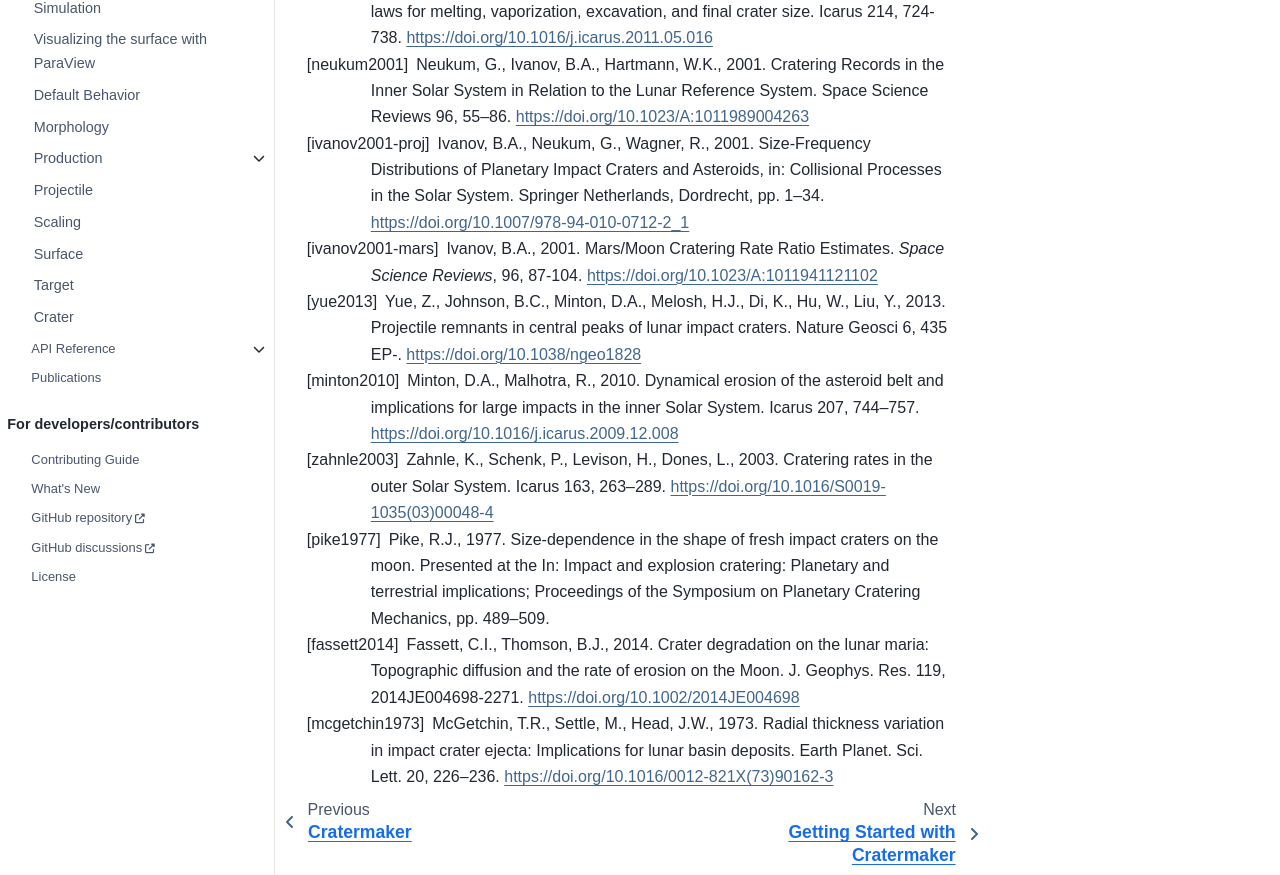
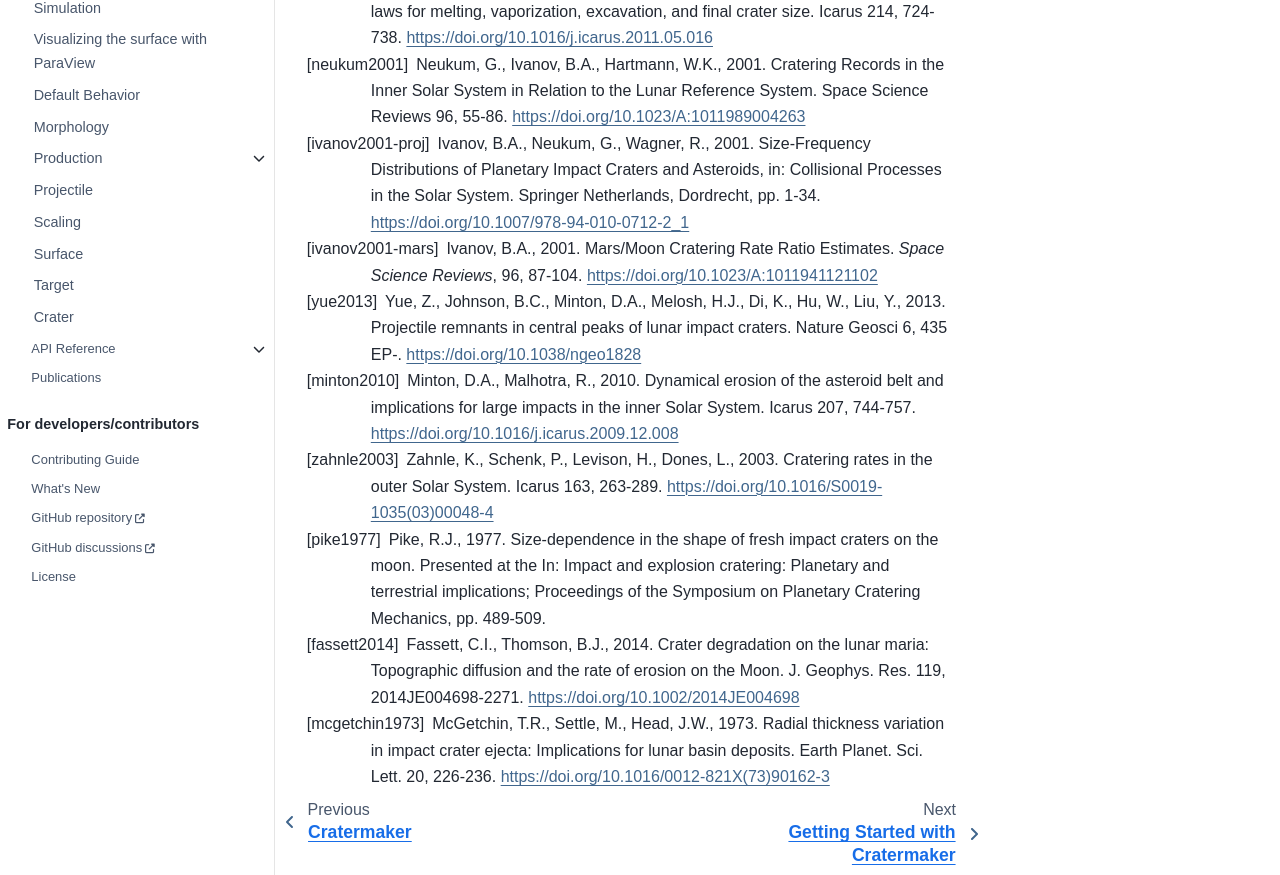
Before and after one commit to MintonGroup/cratermaker, a Sphinx documentation site: the page built from docs/user-guide/index.rst, in a window 1280 px wide and 1400 px high, scrolled down 1306 px. Shown: the part 399-1274 px from the top of the window. Built offline with Sphinx 7.4.7 and the Sphinx Book theme 1.1.4, drawn with Linux system fonts in a browser that asks for light colours; pages that are not in the unit, such as notebooks, are missing from menus; the version number is read from the project's files by our own code.

```diff
--- a/docs/user-guide/index.rst
+++ b/docs/user-guide/index.rst
@@ -117,12 +117,12 @@ References
 .. [richardson2009] Richardson, J.E., 2009. Cratering saturation and equilibrium: A new model looks at an old problem. Icarus 204, 697-715. https://doi.org/10.1016/j.icarus.2009.07.029
 .. [holsapple1993] Holsapple, K.A., 1993. The scaling of impact processes in planetary sciences 21, 333-373. https://doi.org/10.1146/annurev.ea.21.050193.002001
 .. [kraus2011] Kraus, R.G., Senft, L.E., Stewart, S.T., 2011. Impacts onto H2O ice: Scaling laws for melting, vaporization, excavation, and final crater size. Icarus 214, 724-738. https://doi.org/10.1016/j.icarus.2011.05.016
-.. [neukum2001] Neukum, G., Ivanov, B.A., Hartmann, W.K., 2001. Cratering Records in the Inner Solar System in Relation to the Lunar Reference System. Space Science Reviews 96, 55–86. https://doi.org/10.1023/A:1011989004263
-.. [ivanov2001-proj] Ivanov, B.A., Neukum, G., Wagner, R., 2001. Size-Frequency Distributions of Planetary Impact Craters and Asteroids, in: Collisional Processes in the Solar System. Springer Netherlands, Dordrecht, pp. 1–34. https://doi.org/10.1007/978-94-010-0712-2_1
+.. [neukum2001] Neukum, G., Ivanov, B.A., Hartmann, W.K., 2001. Cratering Records in the Inner Solar System in Relation to the Lunar Reference System. Space Science Reviews 96, 55-86. https://doi.org/10.1023/A:1011989004263
+.. [ivanov2001-proj] Ivanov, B.A., Neukum, G., Wagner, R., 2001. Size-Frequency Distributions of Planetary Impact Craters and Asteroids, in: Collisional Processes in the Solar System. Springer Netherlands, Dordrecht, pp. 1-34. https://doi.org/10.1007/978-94-010-0712-2_1
 .. [ivanov2001-mars] Ivanov, B.A., 2001. Mars/Moon Cratering Rate Ratio Estimates. *Space Science Reviews*, 96, 87-104. https://doi.org/10.1023/A:1011941121102
 .. [yue2013] Yue, Z., Johnson, B.C., Minton, D.A., Melosh, H.J., Di, K., Hu, W., Liu, Y., 2013. Projectile remnants in central peaks of lunar impact craters. Nature Geosci 6, 435 EP-. https://doi.org/10.1038/ngeo1828
-.. [minton2010] Minton, D.A., Malhotra, R., 2010. Dynamical erosion of the asteroid belt and implications for large impacts in the inner Solar System. Icarus 207, 744–757. https://doi.org/10.1016/j.icarus.2009.12.008
-.. [zahnle2003] Zahnle, K., Schenk, P., Levison, H., Dones, L., 2003. Cratering rates in the outer Solar System. Icarus 163, 263–289. https://doi.org/10.1016/S0019-1035(03)00048-4
-.. [pike1977] Pike, R.J., 1977. Size-dependence in the shape of fresh impact craters on the moon. Presented at the In: Impact and explosion cratering: Planetary and terrestrial implications; Proceedings of the Symposium on Planetary Cratering Mechanics, pp. 489–509.
+.. [minton2010] Minton, D.A., Malhotra, R., 2010. Dynamical erosion of the asteroid belt and implications for large impacts in the inner Solar System. Icarus 207, 744-757. https://doi.org/10.1016/j.icarus.2009.12.008
+.. [zahnle2003] Zahnle, K., Schenk, P., Levison, H., Dones, L., 2003. Cratering rates in the outer Solar System. Icarus 163, 263-289. https://doi.org/10.1016/S0019-1035(03)00048-4
+.. [pike1977] Pike, R.J., 1977. Size-dependence in the shape of fresh impact craters on the moon. Presented at the In: Impact and explosion cratering: Planetary and terrestrial implications; Proceedings of the Symposium on Planetary Cratering Mechanics, pp. 489-509.
 .. [fassett2014] Fassett, C.I., Thomson, B.J., 2014. Crater degradation on the lunar maria: Topographic diffusion and the rate of erosion on the Moon. J. Geophys. Res. 119, 2014JE004698-2271. https://doi.org/10.1002/2014JE004698
-.. [mcgetchin1973] McGetchin, T.R., Settle, M., Head, J.W., 1973. Radial thickness variation in impact crater ejecta: Implications for lunar basin deposits. Earth Planet. Sci. Lett. 20, 226–236. https://doi.org/10.1016/0012-821X(73)90162-3
+.. [mcgetchin1973] McGetchin, T.R., Settle, M., Head, J.W., 1973. Radial thickness variation in impact crater ejecta: Implications for lunar basin deposits. Earth Planet. Sci. Lett. 20, 226-236. https://doi.org/10.1016/0012-821X(73)90162-3
```
Also changed, not shown: docs/user-guide/visualizing.rst (+5 -5 lines), docs/_static/paraview_100km_crater_moon.png (deleted), docs/_static/paraview_500km_crater_moon.png (added).
